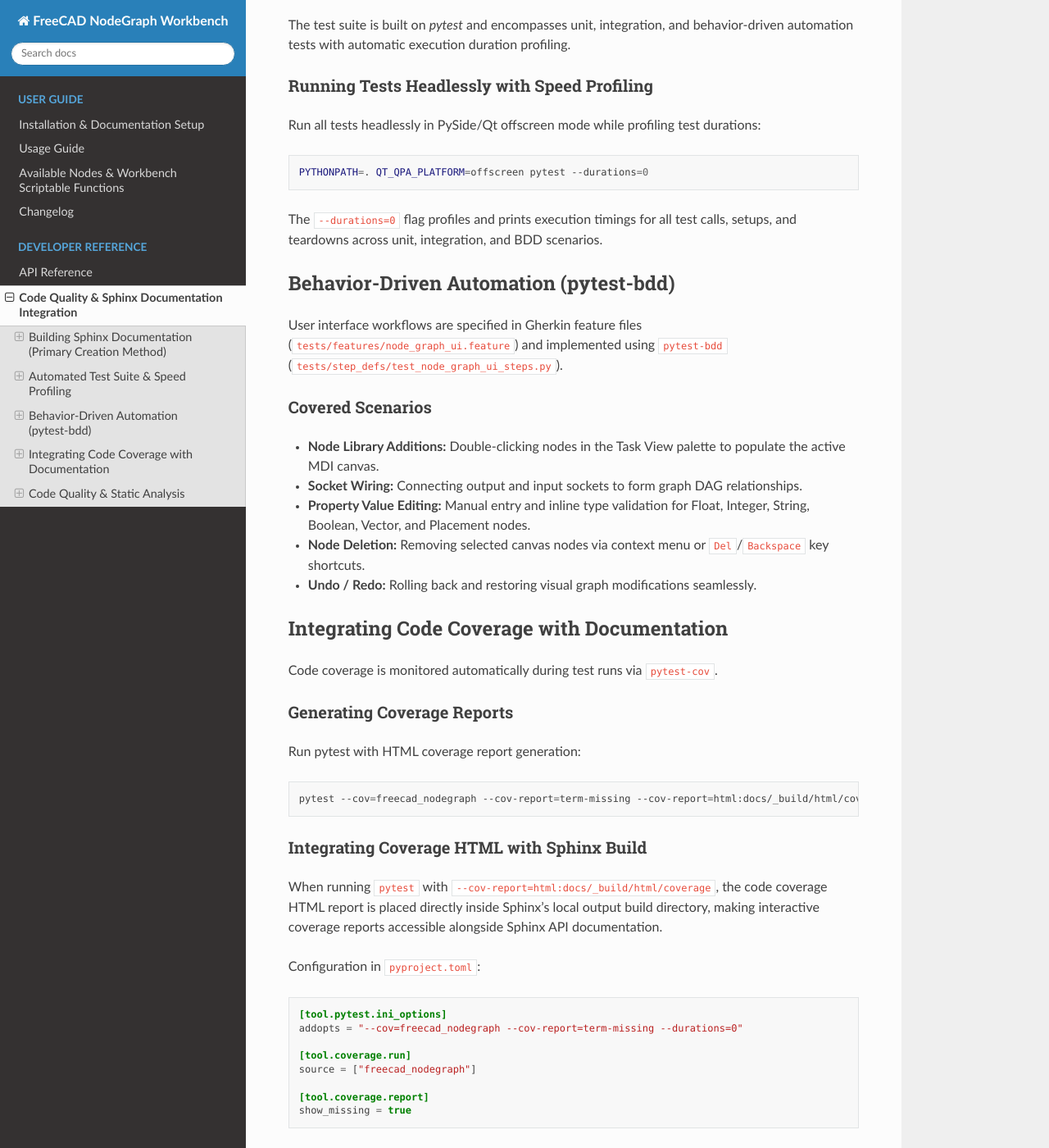
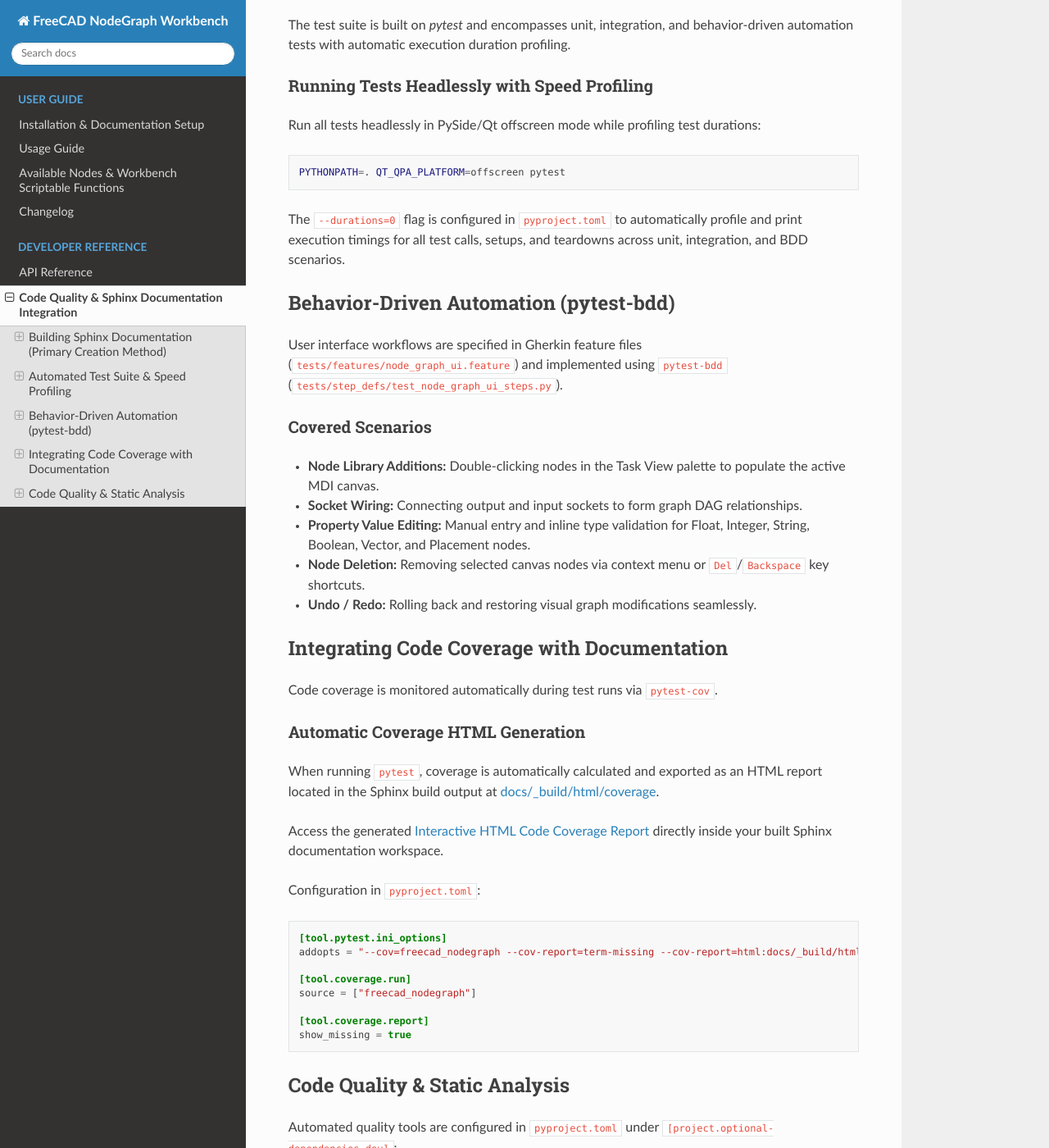
Before and after one commit to thedigitaledge/freecad-node-graph, a Sphinx documentation site: the page built from docs/code_quality.rst, in a window 1280 px wide and 1400 px high, scrolled down 941 px. Shown: the whole window at 82% size. Built offline with Sphinx 7.4.7 and the Read the Docs theme 3.1.0, drawn with Linux system fonts in a browser that asks for light colours.

Commit message:
Configure automatic coverage generation and link coverage HTML in Sphinx docs
- Configured --cov-report=html:docs/_build/html/coverage in pyproject.toml addopts so pytest automatically exports HTML coverage on every run
- Linked generated Interactive HTML Code Coverage Report (coverage/index.html) in docs/code_quality.rst and docs/index.rst
- Verified offline Sphinx documentation build and speed-profiled test execution

Co-authored-by: thedigitaledge <80956395+thedigitaledge@users.noreply.github.com>

```diff
--- a/docs/code_quality.rst
+++ b/docs/code_quality.rst
@@ -49,9 +49,9 @@ Run all tests headlessly in PySide/Qt offscreen mode while profiling test durati
 
 .. code-block:: bash
 
-   PYTHONPATH=. QT_QPA_PLATFORM=offscreen pytest --durations=0
+   PYTHONPATH=. QT_QPA_PLATFORM=offscreen pytest
 
-The ``--durations=0`` flag profiles and prints execution timings for all test calls, setups, and teardowns across unit, integration, and BDD scenarios.
+The ``--durations=0`` flag is configured in ``pyproject.toml`` to automatically profile and print execution timings for all test calls, setups, and teardowns across unit, integration, and BDD scenarios.
 
 Behavior-Driven Automation (pytest-bdd)
 ----------------------------------------
@@ -71,26 +71,19 @@ Integrating Code Coverage with Documentation
 
 Code coverage is monitored automatically during test runs via ``pytest-cov``.
 
-Generating Coverage Reports
-~~~~~~~~~~~~~~~~~~~~~~~~~~~
+Automatic Coverage HTML Generation
+~~~~~~~~~~~~~~~~~~~~~~~~~~~~~~~~~~
 
-Run pytest with HTML coverage report generation:
+When running ``pytest``, coverage is automatically calculated and exported as an HTML report located in the Sphinx build output at `docs/_build/html/coverage <coverage/index.html>`_.
 
-.. code-block:: bash
-
-   pytest --cov=freecad_nodegraph --cov-report=term-missing --cov-report=html:docs/_build/html/coverage
-
-Integrating Coverage HTML with Sphinx Build
-~~~~~~~~~~~~~~~~~~~~~~~~~~~~~~~~~~~~~~~~~~~
-
-When running ``pytest`` with ``--cov-report=html:docs/_build/html/coverage``, the code coverage HTML report is placed directly inside Sphinx's local output build directory, making interactive coverage reports accessible alongside Sphinx API documentation.
+Access the generated `Interactive HTML Code Coverage Report <coverage/index.html>`_ directly inside your built Sphinx documentation workspace.
 
 Configuration in ``pyproject.toml``:
 
 .. code-block:: toml
 
    [tool.pytest.ini_options]
-   addopts = "--cov=freecad_nodegraph --cov-report=term-missing --durations=0"
+   addopts = "--cov=freecad_nodegraph --cov-report=term-missing --cov-report=html:docs/_build/html/coverage --durations=0"
 
    [tool.coverage.run]
    source = ["freecad_nodegraph"]
--- a/docs/index.rst
+++ b/docs/index.rst
@@ -15,7 +15,7 @@ Building local HTML documentation offline using Sphinx is the **primary method**
    pip install .[docs]
    sphinx-build -b html docs docs/_build/html
 
-Open ``docs/_build/html/index.html`` to access full API reference guides, node library details, and code quality procedures offline.
+Open ``docs/_build/html/index.html`` to access full API reference guides, node library details, and code quality procedures offline. You can also view the automatically generated `Interactive HTML Code Coverage Report <coverage/index.html>`_.
 
 .. toctree::
    :maxdepth: 2
--- a/pyproject.toml
+++ b/pyproject.toml
@@ -40,7 +40,7 @@ dev = [
 minversion = "7.0"
 testpaths = ["tests"]
 pythonpath = ["."]
-addopts = "--cov=freecad_nodegraph --cov-report=term-missing --durations=0"
+addopts = "--cov=freecad_nodegraph --cov-report=term-missing --cov-report=html:docs/_build/html/coverage --durations=0"
 
 [tool.coverage.run]
 source = ["freecad_nodegraph"]
```
